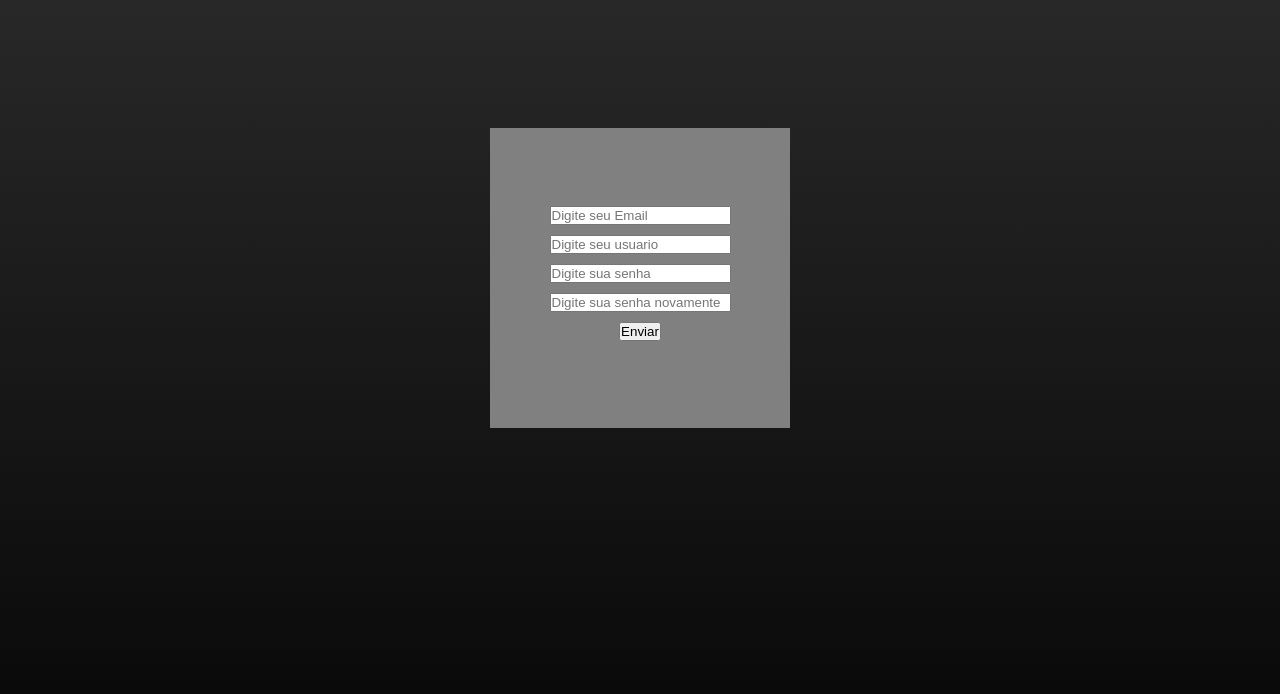
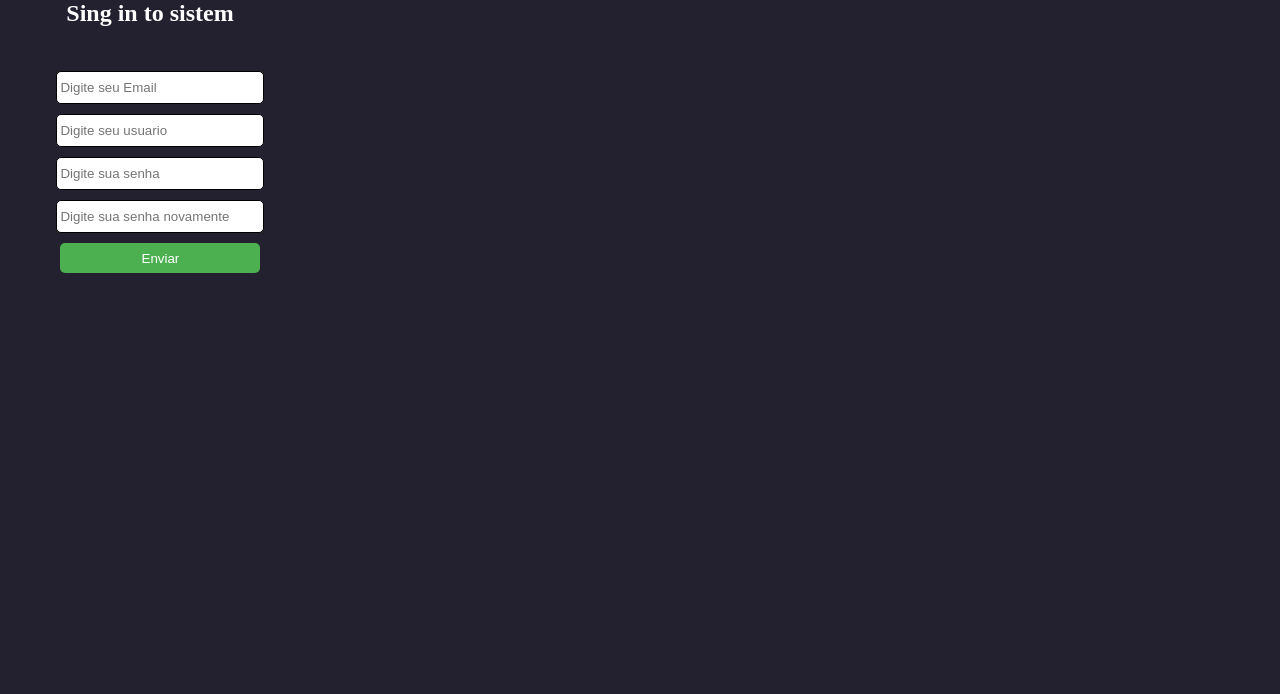
Before and after one commit to l-Eduardo-I/tela-login, a Next.js app: page /Registra in a window 1280 px wide. Shown: the top 694 px of the page. Built offline with nearby package versions, Linux system fonts and the light colour scheme.

Commit message:
atualização no layout da tela de cadastro

```diff
--- a/app/Registra/Registra.css
+++ b/app/Registra/Registra.css
@@ -1,8 +1,13 @@
-.registrarmain {
+.authentication-container {
     display: flex;
     flex-direction: column;
-    justify-content: center;
     align-items: center;
-    margin-top: 10%;
+    width: 300px;
+    height: 400px;
+    margin: 150 auto;
+}
 
+h1 {
+    color: white;
+    font-size: 24px;
 }
--- a/app/Registra/page.tsx
+++ b/app/Registra/page.tsx
@@ -1,13 +1,20 @@
 import "./Registra.css";
 import RegistroDeLogin from "@/components/RegistraLogin/RegistraLogin";
 
-export default function Cadastrarlogin () {
+export default function Cadastrarlogin() {
 
     return (
-        <main className="registrarmain">
+        <main>
+            <div className="authentication-container">
 
-            <RegistroDeLogin />
+                <h1>Sing in to sistem</h1>
 
+                <div className="authentication-body">
+
+                    <RegistroDeLogin />
+
+                </div>
+            </div>
         </main>
     );
 }
--- a/app/globals.css
+++ b/app/globals.css
@@ -3,7 +3,7 @@
 }
 
 Body {
-    background: var(--gradiente-principal);
+    background-color: rgb(35, 33, 48);
     min-height: 100vh;
 }
 
--- a/components/RegistraLogin/Registralogin.css
+++ b/components/RegistraLogin/Registralogin.css
@@ -1,6 +1,5 @@
 .cadastroContainer {
-    background-color: gray;
-    width: 300px;
+    width: 110%;
     height: 300px;
 
     display: flex;
@@ -10,3 +9,49 @@
 
     gap: 10px;
 }
+
+.cadastroContainer input {
+    width: 200px;
+    height: 25px;
+    border-radius: 5px;
+    padding: 3px;
+    border: 1px solid #000000;
+
+}
+
+.cadastroContainer  button{
+    width: 200px;
+    height: 30px;
+    border-radius: 5px;
+    border: none;
+    background-color: #4CAF50;
+    color: white;
+    cursor: pointer;
+}
+
+.cadastroContainer  button{
+    width: 200px;
+    height: 30px;
+    border-radius: 5px;
+    border: none;
+    background-color: #4CAF50;
+    color: white;
+    cursor: pointer;
+
+}
+
+p {
+    animation: fade 3s forwards;
+}
+
+@keyframes fade{
+    0% {
+        opacity: 1;
+    }
+    50% {
+        opacity: 1;
+    }
+    100% {
+        opacity: 0;
+    }
+}
```
Also changed, not shown: components/RegistraLogin/RegistraLogin.tsx (+1 -9 lines).
